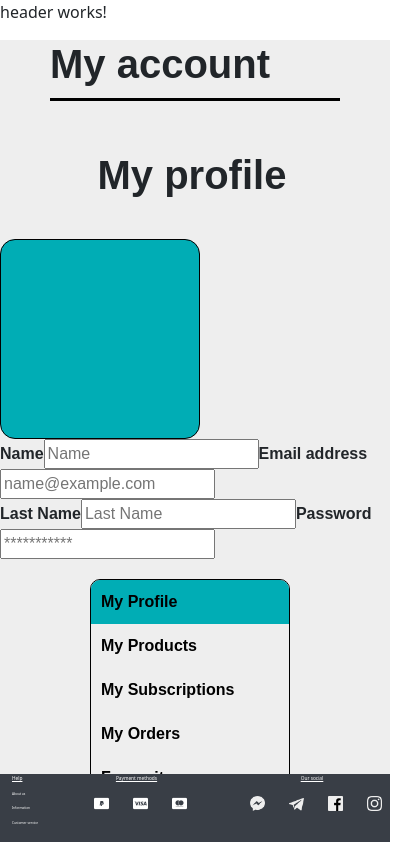
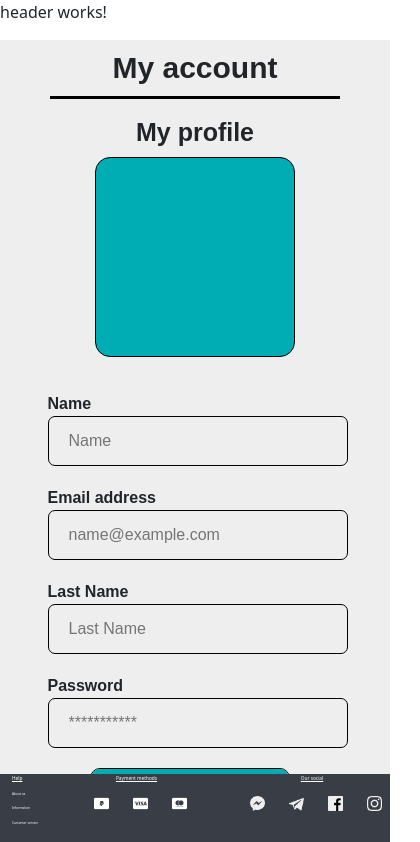
Before and after one commit to anaMJimenezPerez/Front-end_PIGS, an Angular app in the folder myApp/: page /profile in a window 390 px wide. Shown: the top 842 px of the page, 420 px wide, since content can reach past the window. Built offline with nearby package versions, Linux system fonts and the light colour scheme.

Commit message:
App profile responsible in progress

```diff
--- a/myApp/src/app/pages/profile/profile.component.css
+++ b/myApp/src/app/pages/profile/profile.component.css
@@ -31,7 +31,7 @@ html, body {
 .profile-form h1 {
   border-bottom: 3px solid black;
   padding-bottom: 10px;
-  margin-left: 50PX;
+  margin-left: 50px;
   margin-right: 50px;
   font-size: 40px;
   font-weight: bold;
@@ -45,9 +45,6 @@ html, body {
   margin-bottom: 40px;
 
 }
-
-/* PC */
-@media (min-width: 1200px) {
 
 .columns-container {
   display: flex;
@@ -106,8 +103,73 @@ html, body {
   width: 100%;
 }
 
+
+/* Tablet */
+@media (max-width: 1349px) {
+
+  .profile-form h1, .profile-form h2 {
+    text-align: center;
+  }
+
+  .profile-form h2 {
+    margin: 20px 0px 30px 0px;
+    font-size: 35px;
+  }
+
+  .columns-container {
+    flex-direction: column;
+    align-items: center;
+    margin-left: 0;
+    margin-right: 0;
+  }
+
+  .column{
+    margin: 0;
+  }
+
+  .profile-picture-container {
+    margin: 0 auto;
+    margin-bottom: 20px;
+  }
+
+  .form-group_1 input,
+  .form-group_2 input {
+    width: 300px;
+  }
+
+  .delete-account {
+    margin-left: auto;
+    margin-right: auto;
+    width: 120px;
+    margin-top: 20px;
+  }
+
 }
 
+/* Mobile */
+@media (max-width: 768px) {
+  .columns-container {
+    flex-direction: column;
+    margin: 0 auto;
+  }
+
+  .profile-picture-container {
+    margin-bottom: 15px;
+  }
+
+  .profile-form h1, .profile-form h2 {
+    font-size: 30px;
+    text-align: center;
+    padding: 10px 10px;
+  }
+
+  .profile-form h2 {
+    font-size: 25px;
+    margin: 0 auto;
+  }
+
+
+}
 
 
 
@@ -171,4 +233,37 @@ html, body {
   box-shadow: none;
 }
 
+/* my orders */
+
+/* my customers */
+.paragraph{
+  margin-left: 165px;
+}
+
+.buttons {
+  display: flex;
+  justify-content: center;
+  width: 100%;
+  margin-left: 95px;
+}
+
+
+.my_costumers_content .sort-button {
+  font-weight: bold;
+  background-color: #D9D9D9;
+  border: 2px solid #000;
+  color: black;
+  padding: 5px 15px;
+  margin: 0 20px;
+  border-radius: 10px;
+  font-size: 16px;
+  cursor: pointer;
+  transition: all 0.3s ease;
+
+}
+
+.my_costumers_content .sort-button:hover {
+  background-color: #B0B0B0;
+}
+
 /* favourites */
--- a/myApp/src/app/pages/profile/profile.component.html
+++ b/myApp/src/app/pages/profile/profile.component.html
@@ -82,16 +82,26 @@
 
   <div class="columns-container">
     <ng-container *ngTemplateOutlet="profilePictureTemplate"></ng-container>
+
+    <!-- My Orders -->
     <div class="my_orders_content" *ngIf="shouldShowMyOrders()">
       <p>Content My orders</p>
     </div>
+
+    <!-- My Customer Orders -->
     <div class="my_costumers_content" *ngIf="shouldShowCustomerOrders()">
-      <p>Content Customer orders</p>
+      <div class="sort-options">
+        <p class="paragraph"> Sort by: </p>
+        <div class="buttons">
+          <button (click)="sortOrders('earliest')" class="sort-button">Earliest orders</button>
+          <button (click)="sortOrders('recent')" class="sort-button">Recent orders</button>
+          <button (click)="sortOrders('product')" class="sort-button">Product ordered</button>
+        </div>
+      </div>
     </div>
   </div>
   <app-menu-profile [activeOption]="selectedOption" (optionSelected)="selectOption($event)"></app-menu-profile>
-
-</div>
+  </div>
 
   <!-- Favourites -->
   <div *ngIf="selectedOption === 'favourites'" class="profile-form">
--- a/myApp/src/app/pages/profile/profile.component.ts
+++ b/myApp/src/app/pages/profile/profile.component.ts
@@ -9,6 +9,7 @@ import { Component, ViewChild, ElementRef } from '@angular/core';
 export class ProfileComponent {
   selectedOption: string = 'profile';
   selectedMenuOption: string = 'my_orders';
+  orders: any[] = [];
 
   profilePictureUrl: string | ArrayBuffer | null = null;
 
@@ -21,6 +22,7 @@ export class ProfileComponent {
     this.selectedOption = option;
   }
 
+  /* Orders */
   selectMenuOption(option: string) {
     this.selectedMenuOption = option;
   }
@@ -31,6 +33,17 @@ export class ProfileComponent {
 
   shouldShowCustomerOrders(): boolean {
     return this.selectedMenuOption === 'customer_orders';
+  }
+
+  /* Customers Orders */
+  sortOrders(criteria: string): void {
+    if (criteria === 'earliest') {
+      this.orders.sort((a, b) => a.date - b.date);
+    } else if (criteria === 'recent') {
+      this.orders.sort((a, b) => b.date - a.date);
+    } else if (criteria === 'product') {
+      this.orders.sort((a, b) => a.productName.localeCompare(b.productName));
+    }
   }
 
   /* icon */
--- a/myApp/src/styles.css
+++ b/myApp/src/styles.css
@@ -1,6 +1,5 @@
-/* You can add global styles to this file, and also import other style files */
 body{
-    margin: 0 ;
-    padding: 0;
+    margin: 0 !important;
+    padding: 0 !important;
     background-color: #EEE;
 }
```
Also changed, not shown: myApp/src/app/components/menu-profile/menu-profile.component.css (line endings or trailing spaces).
